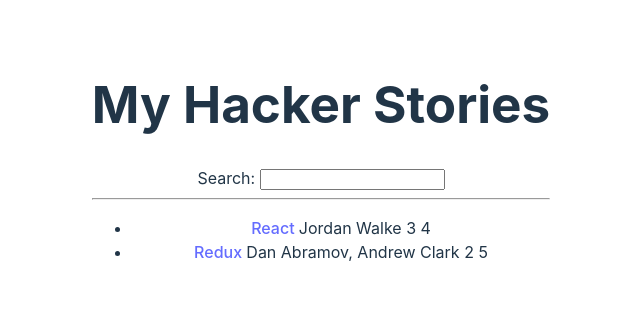
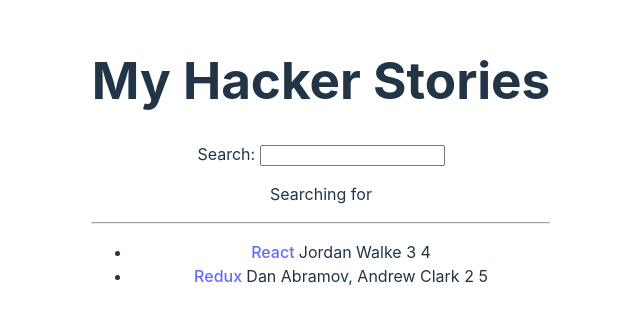
Before and after one commit to JustinRobbins7/hacker-stories, a React (Vite) app: page / in a window 1280 px wide. Shown: the part 239-562 px from the top of the page, without its empty margins (319-959 px from the left). Built offline with nearby package versions, Linux system fonts and the light colour scheme.

Commit message:
Section 16 - React State

```diff
--- a/src/App.jsx
+++ b/src/App.jsx
@@ -1,5 +1,6 @@
 /* eslint react/prop-types: 0 */
 import './App.css'
+import React from 'react'
 
 
 
@@ -37,11 +38,15 @@
 
 
 const Search = () => {
+  const [searchTerm, setSearchTerm] = React.useState('');
+
   const handleChange = (event) => {
     // Synthetic event
     console.log(event)
     // Value of target (here: input HTML element)
     console.log(event.target.value)
+    // Set value
+    setSearchTerm(event.target.value)
   }
 
   return (
@@ -49,6 +54,8 @@
       <label htmlFor="search">Search: </label>
       {/* Remember to pass the function itself, not the return value (e.g. handleChange())*/}
       <input id="search" type="text" onChange={handleChange}/>
+
+      <p>Searching for <b>{searchTerm}</b></p>
     </div>
   );
 }
```
